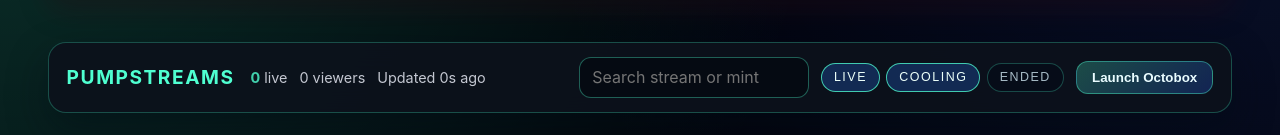
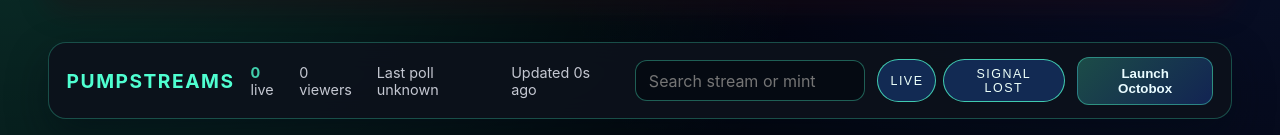
Before and after one commit to BranchManager69/pumpstreams, a Next.js app in the folder dashboard/: page / in a window 1280 px wide. Shown: the part 227-362 px from the top of the page. Built offline with nearby package versions, Linux system fonts and the light colour scheme; no server answers.

Commit message:
Implement disconnecting stream status and enhance dashboard UI with new visual indicators for signal loss

```diff
--- a/dashboard/app/globals.css
+++ b/dashboard/app/globals.css
@@ -442,9 +442,57 @@
   display: grid;
   place-content: end;
   font-size: 0.7rem;
-  color: rgba(235, 244, 255, 0.8);
+  color: rgba(255, 255, 255, 0.95);
+  text-shadow: 0 0 6px rgba(4, 8, 16, 0.65);
   padding: 0.25rem 0.4rem;
   background-color: rgba(22, 28, 42, 0.6);
+}
+
+.leaderboard-table tr.status-disconnecting {
+  opacity: 0.65;
+  filter: grayscale(0.85);
+  transition: opacity 0.3s ease;
+}
+
+.leaderboard-table tr.status-disconnecting td {
+  color: rgba(210, 226, 255, 0.7);
+}
+
+.leaderboard-table .preview-thumb--disconnecting {
+  filter: grayscale(1);
+  border-color: rgba(255, 122, 150, 0.55);
+}
+
+.leaderboard-table .preview-thumb--disconnecting::after {
+  content: '';
+  position: absolute;
+  inset: 6px;
+  border-radius: 50%;
+  border: 1.5px solid rgba(255, 122, 150, 0.25);
+  border-top-color: rgba(255, 194, 210, 0.6);
+  animation: disconnect-spin 1.2s linear infinite;
+  pointer-events: none;
+}
+
+.leaderboard-table .preview-thumb__overlay {
+  position: absolute;
+  inset: 0;
+  display: flex;
+  align-items: center;
+  justify-content: center;
+  gap: 0.35rem;
+  pointer-events: none;
+  background: rgba(9, 13, 24, 0.72);
+  border-radius: inherit;
+  color: #ffbdca;
+  font-size: 0.72rem;
+  font-weight: 600;
+  text-transform: uppercase;
+  letter-spacing: 0.08em;
+}
+
+.leaderboard-table .preview-thumb__overlay svg {
+  animation: disconnect-spin 1.2s linear infinite;
 }
 
 .leaderboard-table .actions button {
@@ -471,6 +519,23 @@
   border-radius: 14px;
   background: rgba(9, 13, 23, 0.92);
   border: 1px solid rgba(79, 255, 209, 0.25);
+}
+
+.mobile-card.mobile-disconnecting {
+  filter: grayscale(0.92);
+  border-color: rgba(255, 122, 150, 0.45);
+  position: relative;
+  overflow: hidden;
+}
+
+.mobile-card.mobile-disconnecting::after {
+  content: '';
+  position: absolute;
+  inset: 0;
+  border-radius: inherit;
+  border: 1px solid rgba(255, 122, 150, 0.25);
+  pointer-events: none;
+  animation: disconnect-pulse 2.2s ease-in-out infinite;
 }
 
 .mobile-card header {
@@ -500,8 +565,14 @@
   font-size: 0.75rem;
 }
 
-.mobile-card header small {
+.mobile-card header .status-cluster {
   margin-left: auto;
+  display: flex;
+  align-items: center;
+  gap: 0.35rem;
+}
+
+.mobile-card header .status-cluster small {
   font-size: 0.7rem;
   opacity: 0.6;
 }
@@ -522,6 +593,41 @@
 
 .mobile-card .hero-line .negative {
   color: #ff9580;
+}
+
+.mobile-card .second-line {
+  display: flex;
+  justify-content: space-between;
+  font-size: 0.8rem;
+  opacity: 0.75;
+}
+
+.status-chip {
+  display: inline-flex;
+  align-items: center;
+  gap: 0.25rem;
+  padding: 0.15rem 0.45rem;
+  border-radius: 999px;
+  border: 1px solid transparent;
+  font-size: 0.7rem;
+  letter-spacing: 0.08em;
+  text-transform: uppercase;
+  font-weight: 500;
+}
+
+.status-chip--disconnecting {
+  background: rgba(255, 122, 150, 0.18);
+  border-color: rgba(255, 122, 150, 0.45);
+  color: #ffbdca;
+}
+
+.status-chip--disconnecting span {
+  font-weight: 600;
+}
+
+.status-chip--disconnecting svg {
+  color: #ff9daf;
+  animation: disconnect-spin 1.2s linear infinite;
 }
 
 .mobile-card footer {
@@ -547,6 +653,27 @@
   color: #ffcdb8;
   padding: 0.75rem 1rem;
   border-radius: 12px;
+}
+
+@keyframes disconnect-spin {
+  from {
+    transform: rotate(0deg);
+  }
+  to {
+    transform: rotate(360deg);
+  }
+}
+
+@keyframes disconnect-pulse {
+  0% {
+    opacity: 0.2;
+  }
+  50% {
+    opacity: 0.5;
+  }
+  100% {
+    opacity: 0.2;
+  }
 }
 
 @media (max-width: 960px) {
--- a/dashboard/app/page.tsx
+++ b/dashboard/app/page.tsx
@@ -14,13 +14,14 @@
     totals: {
       totalStreams: 0,
       liveStreams: 0,
-      coolingStreams: 0,
-      endedStreams: 0,
+      disconnectingStreams: 0,
       totalLiveViewers: 0,
       totalLiveMarketCap: 0,
     },
     events: [],
     supabaseOffline: true,
+    latestSnapshotAt: null,
+    oldestSnapshotAgeSeconds: null,
   };
 }
 
--- a/dashboard/components/dashboard-live.tsx
+++ b/dashboard/components/dashboard-live.tsx
@@ -32,7 +32,7 @@
 function createInitialFilters(): FiltersState {
   return {
     search: '',
-    statuses: new Set<StreamStatus>(['live', 'cooldown']),
+    statuses: new Set<StreamStatus>(['live', 'disconnecting']),
   };
 }
 
@@ -103,6 +103,28 @@
     const diffHours = Math.floor(diffMinutes / 60);
     return `${diffHours}h ago`;
   }, [payload.generatedAt]);
+
+  const lastPollLabel = useMemo(() => {
+    if (!payload.latestSnapshotAt) return 'unknown';
+    const ts = new Date(payload.latestSnapshotAt).getTime();
+    if (!Number.isFinite(ts)) return 'unknown';
+    const diffSeconds = Math.max(0, Math.floor((Date.now() - ts) / 1000));
+    if (diffSeconds < 60) return `${diffSeconds}s ago`;
+    const diffMinutes = Math.floor(diffSeconds / 60);
+    if (diffMinutes < 60) return `${diffMinutes}m ago`;
+    const diffHours = Math.floor(diffMinutes / 60);
+    return `${diffHours}h ago`;
+  }, [payload.latestSnapshotAt]);
+
+  const oldestSampleLabel = useMemo(() => {
+    const age = payload.oldestSnapshotAgeSeconds;
+    if (age === null || age === undefined) return null;
+    if (age < 60) return `${age}s`;
+    const minutes = Math.floor(age / 60);
+    if (minutes < 60) return `${minutes}m`;
+    const hours = Math.floor(minutes / 60);
+    return `${hours}h`;
+  }, [payload.oldestSnapshotAgeSeconds]);
 
   const streamsByMint = useMemo(() => {
     const map = new Map<string, DashboardStream>();
@@ -186,6 +208,11 @@
         <div className="summary">
           <span><strong>{payload.totals.liveStreams}</strong> live</span>
           <span>{payload.totals.totalLiveViewers.toLocaleString()} viewers</span>
+          {payload.totals.disconnectingStreams > 0 && (
+            <span>{payload.totals.disconnectingStreams} signal lost</span>
+          )}
+          <span>Last poll {lastPollLabel}</span>
+          {oldestSampleLabel && <span>Oldest sample {oldestSampleLabel}</span>}
           <span>Updated {lastUpdatedLabel}</span>
         </div>
         <div className="actions">
@@ -196,14 +223,14 @@
             aria-label="Search streams"
           />
           <div className="status-toggle">
-            {(['live', 'cooldown', 'ended'] as StreamStatus[]).map((status) => (
+            {(['live', 'disconnecting'] as StreamStatus[]).map((status) => (
               <button
                 key={status}
                 type="button"
                 className={filters.statuses.has(status) ? 'active' : ''}
                 onClick={() => toggleStatus(status)}
               >
-                {status === 'live' ? 'Live' : status === 'cooldown' ? 'Cooling' : 'Ended'}
+                {status === 'live' ? 'Live' : 'Signal lost'}
               </button>
             ))}
           </div>
--- a/dashboard/components/stream-leaderboard.tsx
+++ b/dashboard/components/stream-leaderboard.tsx
@@ -8,18 +8,15 @@
   onAddToOctobox: (mintId: string) => void;
 };
 
-const statusOrder: DashboardStream['status'][] = ['live', 'cooldown', 'ended'];
+const statusOrder: DashboardStream['status'][] = ['live', 'disconnecting'];
 const statusLabels: Record<DashboardStream['status'], string> = {
   live: 'Live right now',
-  cooldown: 'Cooling off',
-  ended: 'Recently ended',
-  archived: 'Earlier sessions',
+  disconnecting: 'Signal lost · pending cutoff',
 };
 
 export function LiveLeaderboard({ streams, onAddToOctobox }: LiveLeaderboardProps) {
   const grouped = new Map<DashboardStream['status'], DashboardStream[]>();
   for (const status of statusOrder) grouped.set(status, []);
-  grouped.set('archived', []);
 
   for (const stream of streams) {
     if (!grouped.has(stream.status)) grouped.set(stream.status, []);
@@ -52,7 +49,7 @@
                     <td colSpan={8}>{statusLabels[status]}</td>
                   </tr>
                   {bucket.map((stream, index) => (
-                    <tr key={stream.mintId}>
+                    <tr key={stream.mintId} className={stream.status === 'disconnecting' ? 'status-disconnecting' : ''}>
                       <td>{index + 1}</td>
                       <td>
                         <div className="cell-stream">
@@ -69,8 +66,21 @@
                       </td>
                       <td className="align-right">{formatNumber(stream.metrics.marketCap.current)}</td>
                       <td>
-                        <div className="preview-thumb" style={{ backgroundImage: `url(${stream.thumbnail ?? ''})` }}>
+                        <div
+                          className={`preview-thumb${stream.status === 'disconnecting' ? ' preview-thumb--disconnecting' : ''}`}
+                          style={{ backgroundImage: `url(${stream.thumbnail ?? ''})` }}
+                        >
                           <span>{formatAge(stream.metrics.lastSnapshotAgeSeconds)}</span>
+                          {stream.status === 'disconnecting' && (
+                            <div
+                              className="preview-thumb__overlay"
+                              role="status"
+                              aria-label={`Signal lost, removing in ${Math.max(0, stream.dropCountdownSeconds ?? 0)} seconds`}
+                            >
+                              <DisconnectIcon />
+                              <span>{formatCountdown(stream.dropCountdownSeconds)}</span>
+                            </div>
+                          )}
                         </div>
                       </td>
                       <td className="actions">
@@ -125,3 +135,28 @@
   const hours = Math.floor(minutes / 60);
   return `${hours}h ago`;
 }
+
+function formatCountdown(seconds: number | null): string {
+  if (seconds === null || seconds <= 0) return '0s';
+  return `${seconds}s`;
+}
+
+function DisconnectIcon() {
+  return (
+    <svg width="16" height="16" viewBox="0 0 16 16" fill="none" aria-hidden="true">
+      <path
+        d="M5.75 4.25L3 7l2.75 2.75M10.25 4.25L13 7l-2.75 2.75"
+        stroke="currentColor"
+        strokeWidth="1.5"
+        strokeLinecap="round"
+        strokeLinejoin="round"
+      />
+      <path
+        d="M6.5 12.5h3"
+        stroke="currentColor"
+        strokeWidth="1.5"
+        strokeLinecap="round"
+      />
+    </svg>
+  );
+}
--- a/dashboard/lib/fetch-top-streams.ts
+++ b/dashboard/lib/fetch-top-streams.ts
@@ -12,9 +12,14 @@
 const HISTORY_MAX_POINTS = Number(process.env.DASHBOARD_HISTORY_MAX_POINTS ?? '180');
 const MINT_LIMIT = Math.min(TOP_LIMIT * 3, FETCH_LIMIT);
 const MOMENTUM_WINDOWS_MINUTES = [5, 15] as const;
-const LIVE_THRESHOLD_SECONDS = Number(process.env.DASHBOARD_LIVE_THRESHOLD_SECONDS ?? '90');
-const COOLDOWN_THRESHOLD_SECONDS = Number(process.env.DASHBOARD_COOLDOWN_THRESHOLD_SECONDS ?? '300');
-const ENDED_THRESHOLD_SECONDS = Number(process.env.DASHBOARD_ENDED_THRESHOLD_SECONDS ?? '3600');
+const DEFAULT_POLLER_INTERVAL_MS = 30000;
+const rawPollerIntervalMs = Number(process.env.LIVE_POLLER_INTERVAL_MS ?? DEFAULT_POLLER_INTERVAL_MS);
+const POLLER_INTERVAL_MS = Number.isFinite(rawPollerIntervalMs) && rawPollerIntervalMs > 0 ? rawPollerIntervalMs : DEFAULT_POLLER_INTERVAL_MS;
+const POLLER_INTERVAL_SECONDS = Math.max(1, Math.round(POLLER_INTERVAL_MS / 1000));
+const rawDisconnectCycles = Number(process.env.DASHBOARD_DISCONNECT_CYCLES ?? '2');
+const DISCONNECT_CYCLES = Number.isFinite(rawDisconnectCycles) && rawDisconnectCycles >= 1 ? Math.floor(rawDisconnectCycles) : 2;
+const LIVE_THRESHOLD_SECONDS = POLLER_INTERVAL_SECONDS;
+const DROP_THRESHOLD_SECONDS = Math.max(POLLER_INTERVAL_SECONDS * DISCONNECT_CYCLES, POLLER_INTERVAL_SECONDS + 1);
 const SPOTLIGHT_LIMIT = Number(process.env.DASHBOARD_SPOTLIGHT_LIMIT ?? '8');
 const DROP_VIEWER_DELTA = Number(process.env.DASHBOARD_DROP_VIEWER_DELTA ?? '100');
 const SURGE_VIEWER_DELTA = Number(process.env.DASHBOARD_SURGE_VIEWER_DELTA ?? '120');
@@ -105,20 +110,23 @@
   return peak;
 }
 
-function inferStatus(ageSeconds: number | null, metadata: Record<string, any> | null): DashboardStream['status'] {
-  if (ageSeconds === null) return 'archived';
-  if (ageSeconds <= LIVE_THRESHOLD_SECONDS) return 'live';
-  if (ageSeconds <= COOLDOWN_THRESHOLD_SECONDS) return 'cooldown';
-  if (ageSeconds <= ENDED_THRESHOLD_SECONDS) return 'ended';
-  const isComplete = Boolean(metadata?.complete ?? metadata?.is_complete ?? false);
-  return isComplete ? 'ended' : 'archived';
+function classifyStreamAge(ageSeconds: number | null): { status: DashboardStream['status']; countdownSeconds: number | null } | null {
+  if (ageSeconds === null || !Number.isFinite(ageSeconds)) return null;
+  if (ageSeconds <= LIVE_THRESHOLD_SECONDS) {
+    return { status: 'live', countdownSeconds: null };
+  }
+
+  if (ageSeconds <= DROP_THRESHOLD_SECONDS) {
+    return { status: 'disconnecting', countdownSeconds: Math.max(0, DROP_THRESHOLD_SECONDS - ageSeconds) };
+  }
+
+  return null;
 }
 
 function buildTotals(streams: DashboardStream[]): DashboardTotals {
   let totalStreams = 0;
   let liveStreams = 0;
-  let coolingStreams = 0;
-  let endedStreams = 0;
+  let disconnectingStreams = 0;
   let totalLiveViewers = 0;
   let totalLiveMarketCap = 0;
 
@@ -128,18 +136,15 @@
       liveStreams += 1;
       totalLiveViewers += stream.metrics.viewers.current ?? 0;
       totalLiveMarketCap += stream.metrics.marketCap.current ?? 0;
-    } else if (stream.status === 'cooldown') {
-      coolingStreams += 1;
-    } else if (stream.status === 'ended') {
-      endedStreams += 1;
+    } else if (stream.status === 'disconnecting') {
+      disconnectingStreams += 1;
     }
   }
 
   return {
     totalStreams,
     liveStreams,
-    coolingStreams,
-    endedStreams,
+    disconnectingStreams,
     totalLiveViewers,
     totalLiveMarketCap,
   };
@@ -166,12 +171,13 @@
         totals: {
           totalStreams: 0,
           liveStreams: 0,
-          coolingStreams: 0,
-          endedStreams: 0,
+          disconnectingStreams: 0,
           totalLiveViewers: 0,
           totalLiveMarketCap: 0,
         },
         events: [],
+        latestSnapshotAt: null,
+        oldestSnapshotAgeSeconds: null,
       };
     }
     throw new Error(`Failed to fetch latest livestream snapshots: ${latestError.message}`);
@@ -232,41 +238,27 @@
 
   const nowMs = Date.now();
 
-  const streams: DashboardStream[] = mintOrder.map((mintId) => {
+  const streams: DashboardStream[] = [];
+
+  for (const mintId of mintOrder) {
     const latest = latestByMint.get(mintId);
     const metadata = metadataMap.get(mintId) ?? null;
-    if (!latest) {
-      return {
-        mintId,
-        name: metadata?.name ?? null,
-        symbol: metadata?.symbol ?? null,
-        thumbnail: metadata?.thumbnail ?? null,
-        status: 'ended',
-        latestAt: null,
-        metrics: {
-          lastSnapshotAgeSeconds: null,
-          viewers: {
-            current: null,
-            peak: null,
-            momentum: { delta5m: null, delta15m: null, velocityPerMin: null },
-          },
-          marketCap: {
-            current: null,
-            momentum: { delta5m: null, delta15m: null, velocityPerMin: null },
-          },
-        },
-        sparkline: [],
-        score: 0,
-        metadata,
-      };
+    if (!latest || !latest.fetched_at) {
+      continue;
     }
 
     const history = historyMap.get(mintId) ?? [];
     const trimmedHistory = HISTORY_MAX_POINTS > 0 ? history.slice(-HISTORY_MAX_POINTS) : history;
 
-    const latestAt = latest.fetched_at ?? null;
-    const latestTimestamp = latestAt ? new Date(latestAt).getTime() : null;
-    const ageSeconds = latestTimestamp ? Math.max(0, Math.floor((nowMs - latestTimestamp) / 1000)) : null;
+    const latestAt = latest.fetched_at;
+    const latestTimestamp = new Date(latestAt).getTime();
+    const ageSeconds = Number.isFinite(latestTimestamp) ? Math.max(0, Math.floor((nowMs - latestTimestamp) / 1000)) : null;
+    const classification = classifyStreamAge(ageSeconds);
+    if (!classification) {
+      continue;
+    }
+
+    const { status, countdownSeconds } = classification;
 
     const currentViewers = latest.num_participants ?? null;
     const currentMarketCap = latest.market_cap ?? null;
@@ -305,21 +297,11 @@
     })();
 
     const simplified = latest.livestream ?? null;
-    const status = inferStatus(ageSeconds, metadata);
-    let freshnessWeight = 0.05;
-    if (status === 'live') {
-      freshnessWeight = 1;
-    } else if (status === 'cooldown') {
-      freshnessWeight = 0.2;
-    } else if (status === 'ended') {
-      freshnessWeight = 0.05;
-    } else {
-      freshnessWeight = 0.001;
-    }
     const momentumBoost = Math.max(viewerMomentum.delta5m ?? 0, 0);
+    const freshnessWeight = status === 'live' ? 1 : 0.04;
     const score = ((currentViewers ?? 0) + momentumBoost) * freshnessWeight;
 
-    return {
+    streams.push({
       mintId,
       name: (metadata?.name as string | undefined) ?? (simplified?.name as string | undefined) ?? null,
       symbol: (metadata?.symbol as string | undefined) ?? (simplified?.symbol as string | undefined) ?? null,
@@ -330,6 +312,7 @@
         null,
       status,
       latestAt,
+      dropCountdownSeconds: countdownSeconds,
       metrics: {
         lastSnapshotAgeSeconds: ageSeconds,
         viewers: {
@@ -345,10 +328,27 @@
       sparkline: trimmedHistory,
       score,
       metadata,
-    };
-  });
+    });
+  }
 
   const totals = buildTotals(streams);
+
+  let latestSnapshotAt: string | null = null;
+  let oldestSnapshotAgeSeconds: number | null = null;
+  for (const stream of streams) {
+    if (stream.latestAt) {
+      const ts = new Date(stream.latestAt).getTime();
+      if (Number.isFinite(ts)) {
+        if (!latestSnapshotAt || ts > new Date(latestSnapshotAt).getTime()) {
+          latestSnapshotAt = stream.latestAt;
+        }
+      }
+    }
+    const age = stream.metrics.lastSnapshotAgeSeconds;
+    if (age !== null && age !== undefined) {
+      oldestSnapshotAgeSeconds = oldestSnapshotAgeSeconds === null ? age : Math.max(oldestSnapshotAgeSeconds, age);
+    }
+  }
 
   const spotlight = [...streams]
     .filter((stream) => stream.status === 'live')
@@ -358,12 +358,12 @@
   const events: DashboardEvent[] = [];
   for (const stream of streams) {
     const delta5 = stream.metrics.viewers.momentum.delta5m ?? 0;
-    const age = stream.metrics.lastSnapshotAgeSeconds ?? null;
-    if (stream.status === 'cooldown' && (stream.metrics.viewers.current ?? 0) > 0) {
+    if (stream.status === 'disconnecting') {
+      const remaining = Math.max(0, stream.dropCountdownSeconds ?? 0);
       events.push({
         type: 'drop',
         mintId: stream.mintId,
-        message: `${stream.name ?? stream.symbol ?? stream.mintId.slice(0, 6)} audio/video offline ${age !== null ? `${Math.floor(age)}s` : ''} ago`,
+        message: `${stream.name ?? stream.symbol ?? stream.mintId.slice(0, 6)} signal lost · removing in ${remaining}s`,
         severity: 'warning',
         timestamp: stream.latestAt,
       });
@@ -395,6 +395,8 @@
     spotlight,
     totals,
     events: events.slice(0, 12),
+    latestSnapshotAt,
+    oldestSnapshotAgeSeconds,
   };
 }
 
@@ -402,5 +404,7 @@
   return {
     topLimit: TOP_LIMIT,
     lookbackMinutes: LOOKBACK_MINUTES,
+    pollerIntervalSeconds: LIVE_THRESHOLD_SECONDS,
+    dropThresholdSeconds: DROP_THRESHOLD_SECONDS,
   };
 }
--- a/dashboard/lib/types.ts
+++ b/dashboard/lib/types.ts
@@ -4,7 +4,7 @@
   market_cap: number | null;
 };
 
-export type StreamStatus = 'live' | 'cooldown' | 'ended' | 'archived';
+export type StreamStatus = 'live' | 'disconnecting';
 
 export type StreamMetadata = {
   mint_id: string;
@@ -73,6 +73,7 @@
   thumbnail: string | null;
   status: StreamStatus;
   latestAt: string | null;
+  dropCountdownSeconds: number | null;
   metrics: StreamMetrics;
   sparkline: SnapshotPoint[];
   score: number;
--- a/dashboard/types/dashboard.ts
+++ b/dashboard/types/dashboard.ts
@@ -3,8 +3,7 @@
 export type DashboardTotals = {
   totalStreams: number;
   liveStreams: number;
-  coolingStreams: number;
-  endedStreams: number;
+  disconnectingStreams: number;
   totalLiveViewers: number;
   totalLiveMarketCap: number;
 };
@@ -25,4 +24,6 @@
   totals: DashboardTotals;
   events: DashboardEvent[];
   supabaseOffline?: boolean;
+  latestSnapshotAt: string | null;
+  oldestSnapshotAgeSeconds: number | null;
 };
```
Also changed, not shown: dashboard/components/stream-card.tsx (+33 -1 lines).
